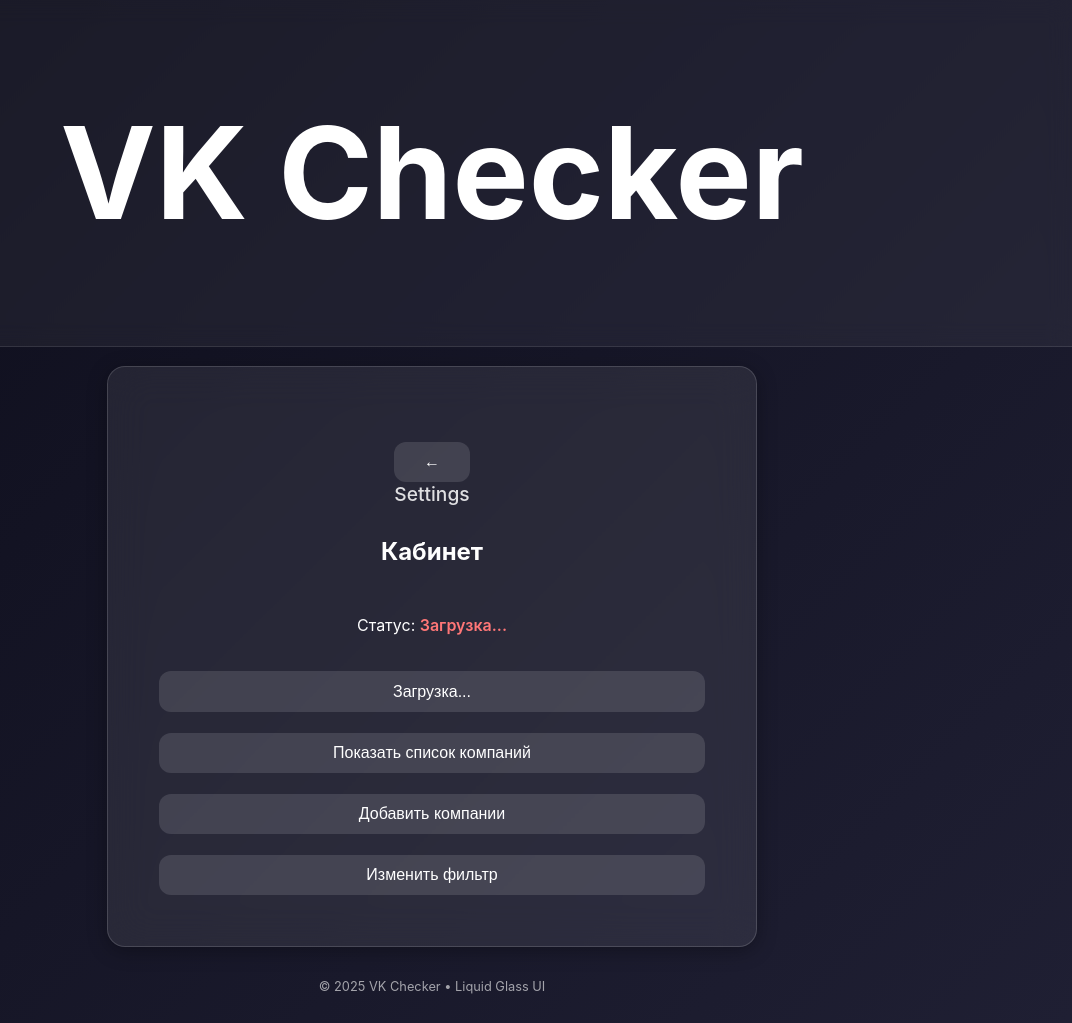
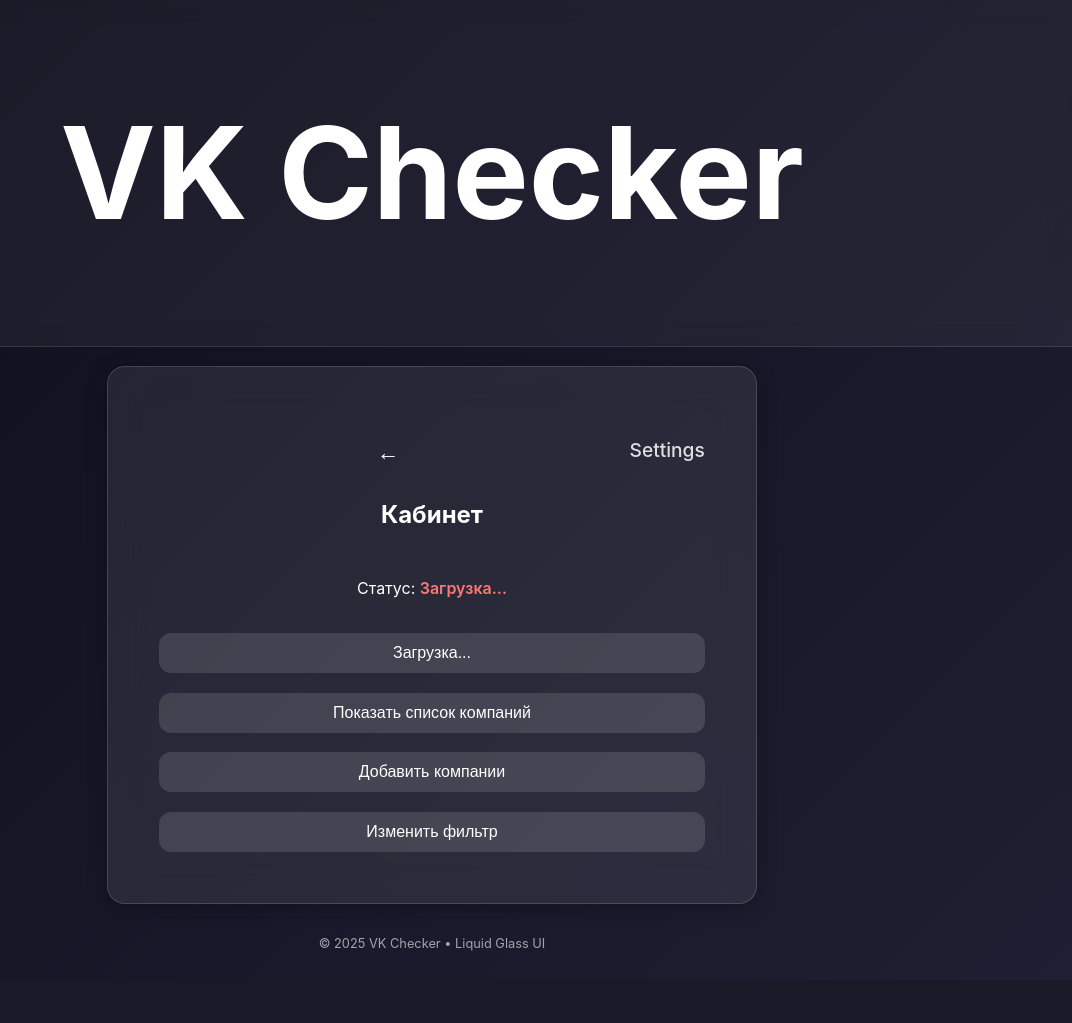
Before and after one commit to offkrse/temp_html, a Python web app: template templates/cabinet.html in a window 1280 px wide. Shown: the whole page, without its empty margins (208-1280 px from the left). After the commit the page ends 951 px from the top, so only its background shows below. Run offline with Jinja, Linux system fonts and the light colour scheme; the template is opened without the code that fills it, so the values that code supplies are empty.

Commit message:
Update style.css

```diff
--- a/static/style.css
+++ b/static/style.css
@@ -103,6 +103,40 @@
   padding-bottom: 1rem;
 }
 
+.settings-header {
+  display: flex;
+  align-items: center;
+  justify-content: flex-start;
+  width: 100%;
+  gap: 0.8rem;
+  margin-bottom: 0.8rem;
+}
+
+.back-btn {
+  background: transparent;
+  color: white;
+  border: none;
+  font-size: 1.4rem;
+  cursor: pointer;
+  transition: 0.2s;
+  padding: 0;
+}
+
+.back-btn:hover {
+  transform: translateX(-2px);
+  opacity: 0.8;
+}
+
+.settings-title {
+  margin: 0;
+  font-size: 1.2rem;
+  font-weight: 500;
+}
+
+.settings-container button {
+  margin-top: 0.4rem; /* уменьшенный отступ */
+}
+
 @media (max-width: 480px) {
   header h1 {
     font-size: 1rem;
```
